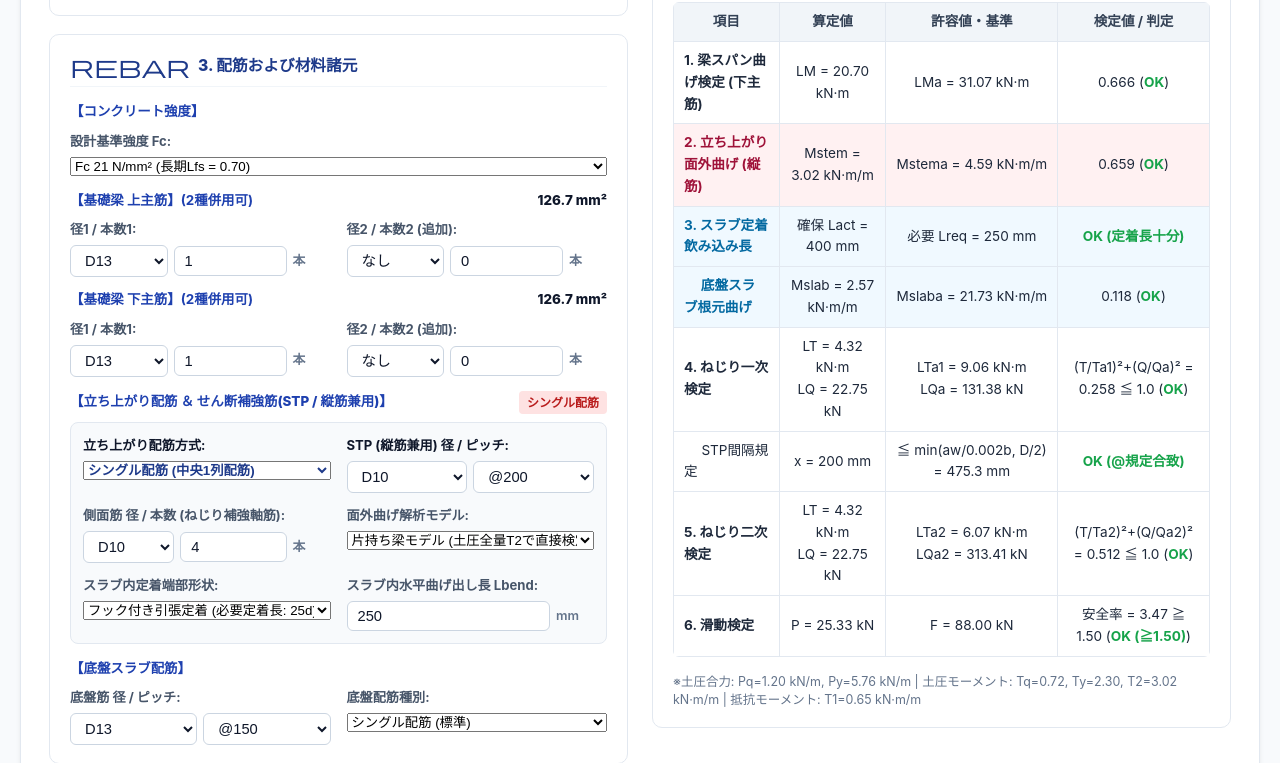
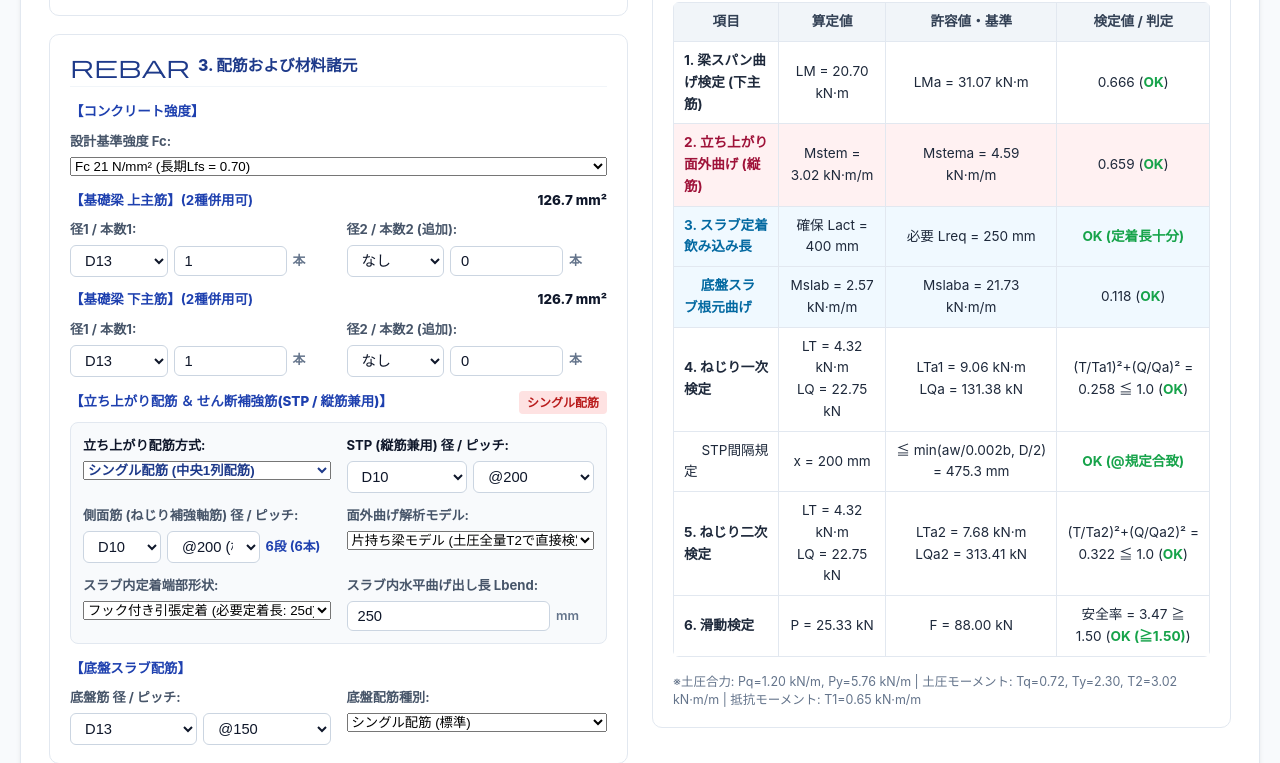
Before and after one commit to mdo3-system/mdo3, a plain HTML site: page public/app/tools/katadatsu_kisohari.html in a window 1280 px wide. Shown: the part 1615-2378 px from the top of the page. Drawn offline with nearby package versions, Linux system fonts and the light colour scheme; no server answers.

Commit message:
feat: enhance side rebar handling for single/double stem rebar and dynamic pitch stages

```diff
--- a/public/app/js/katadatsu_kisohari.js
+++ b/public/app/js/katadatsu_kisohari.js
@@ -48,6 +48,21 @@ function bindInputEvents() {
         input.addEventListener('change', () => calculateAndRender());
     });
 }
+
+function onSidePitchChange() {
+    const val = document.getElementById('input_side_pitch')?.value;
+    const manualInput = document.getElementById('input_side_count');
+    const autoDisp = document.getElementById('disp_side_auto_count');
+    if (val === 'manual') {
+        if (manualInput) manualInput.style.display = 'block';
+        if (autoDisp) autoDisp.style.display = 'none';
+    } else {
+        if (manualInput) manualInput.style.display = 'none';
+        if (autoDisp) autoDisp.style.display = 'inline-block';
+    }
+    calculateAndRender();
+}
+window.onSidePitchChange = onSidePitchChange;
 
 /**
  * 鉄筋断面積の合計算定 (2種併用対応)
@@ -137,7 +152,25 @@ function calculateAndRender() {
 
     // 側面筋 (ねじり補強軸筋)
     const sideDia = document.getElementById('input_side_dia')?.value || 'D10';
-    const sideCount = parseInt(document.getElementById('input_side_count')?.value, 10) || 4;
+    const sidePitchVal = document.getElementById('input_side_pitch')?.value || '200';
+    let sideCount = 6;
+    let sideStages = 6;
+    let sideDesc = '';
+
+    if (sidePitchVal !== 'manual') {
+        const sidePitch = parseFloat(sidePitchVal) || 200;
+        const clearHeight = Math.max(200, Deff - 250);
+        sideStages = Math.max(1, Math.floor(clearHeight / sidePitch));
+        sideCount = (stemRebarType === 'double') ? sideStages * 2 : sideStages;
+        sideDesc = `@${sidePitch} (${sideStages}段)`;
+        const autoDisp = document.getElementById('disp_side_auto_count');
+        if (autoDisp) autoDisp.innerText = `${sideStages}段 (${sideCount}本)`;
+    } else {
+        sideCount = parseInt(document.getElementById('input_side_count')?.value, 10) || 6;
+        sideStages = (stemRebarType === 'double') ? Math.ceil(sideCount / 2) : sideCount;
+        sideDesc = `${sideStages}段 (${sideCount}本)`;
+    }
+
     const As_side = (REBAR_AREAS[sideDia] || 71.3) * sideCount;
     const Asw = As_top + As_bot + As_side;
 
@@ -320,7 +353,7 @@ function calculateAndRender() {
         topDia1, topCount1, topDia2, topCount2, As_top,
         botDia1, botCount1, botDia2, botCount2, As_bot,
         stpDia, stpPitch, aw1, aw, x_limit, isStpSpacingOk,
-        sideDia, sideCount, As_side, Asw,
+        sideDia, sideCount, sideStages, sidePitchVal, sideDesc, As_side, Asw,
         baseDia, basePitch, baseType,
         Pq, Py, Tq, Ty, T2, W1, e1, W2, e2, W3, e3, WF, e4, W5, e5, T1, LT, LQ, LM,
         d, j, LMa, bendRatio, isBendOk,
@@ -338,7 +371,7 @@ function calculateAndRender() {
         stemRebarType, vertDia, vertPitch, L_bend,
         topDia1, topCount1, topDia2, topCount2,
         botDia1, botCount1, botDia2, botCount2,
-        stpDia, stpPitch, sideDia, sideCount,
+        stpDia, stpPitch, sideDia, sideCount, sideStages, sidePitchVal, sideDesc,
         baseDia, basePitch, baseType
     };
 
@@ -494,7 +527,7 @@ function renderPrintArea(res) {
     setElemText('p_rebar_top', `${formatRebarDesc(res.topDia1, res.topCount1, res.topDia2, res.topCount2)} (As=${res.As_top.toFixed(1)}mm²)`);
     setElemText('p_rebar_bot', `${formatRebarDesc(res.botDia1, res.botCount1, res.botDia2, res.botCount2)} (As=${res.As_bot.toFixed(1)}mm²)`);
     setElemText('p_rebar_stp', `${res.stpDia}@${res.stpPitch} (${res.stemRebarType === 'double' ? 'ダブル組' : '標準組'} aw=${res.aw.toFixed(1)}mm²)`);
-    setElemText('p_rebar_side', `${res.sideCount}-${res.sideDia} (Asw合計=${res.Asw.toFixed(1)}mm²)`);
+    setElemText('p_rebar_side', `${res.sideCount}-${res.sideDia} (${res.stemRebarType === 'double' ? 'ダブル2列' : 'シングル1列'} ${res.sideDesc}, Asw合計=${res.Asw.toFixed(1)}mm²)`);
     setElemText('p_rebar_base', `${res.baseDia}@${res.basePitch} (${res.baseType === 'single' ? 'シングル' : 'ダブル'})`);
     setElemText('p_material', `Fc=${res.fc}N/mm² (Lfs=${res.Lfs}N/mm²), 鉄筋 SD295A (Lft=Lfwt=${res.Lft}N/mm²)`);
 
@@ -753,14 +786,23 @@ function renderDynamicSVG(opt) {
     }
 
     // 側面筋 (ねじり補強軸筋: 青丸)
-    const sideCount = parseInt(opt.sideCount, 10) || 4;
-    const pairs = Math.floor(sideCount / 2);
-    if (pairs > 0 && yStpBot > yStpTop + 50) {
-        const sideSpacingY = (yStpBot - yStpTop) / (pairs + 1);
-        for (let p = 1; p <= pairs; p++) {
-            const sy = yStpTop + p * sideSpacingY;
-            svg += `<circle cx="${xStpL + 2}" cy="${sy}" r="3.5" fill="#2563eb" />`;
-            svg += `<circle cx="${xStpR - 2}" cy="${sy}" r="3.5" fill="#2563eb" />`;
+    // シングル配筋時は中央1列に縦配置、ダブル配筋時は左右2列に配置
+    const sideCount = parseInt(opt.sideCount, 10) || 6;
+    const sideStages = opt.sideStages || (isDouble ? Math.max(1, Math.floor(sideCount / 2)) : sideCount);
+    const xCenter = (xBeamL + xBeamR) / 2;
+
+    if (sideStages > 0 && yStpBot > yStpTop + 50) {
+        const sideSpacingY = (yStpBot - yStpTop) / (sideStages + 1);
+        for (let s = 1; s <= sideStages; s++) {
+            const sy = yStpTop + s * sideSpacingY;
+            if (isDouble) {
+                // ダブル配筋: 左右のスターラップ内側に各段2本
+                svg += `<circle cx="${xStpL + 2}" cy="${sy}" r="3.5" fill="#2563eb" />`;
+                svg += `<circle cx="${xStpR - 2}" cy="${sy}" r="3.5" fill="#2563eb" />`;
+            } else {
+                // シングル配筋: 中央1列に各段1本
+                svg += `<circle cx="${xCenter}" cy="${sy}" r="3.5" fill="#2563eb" />`;
+            }
         }
     }
 
@@ -798,7 +840,7 @@ function renderDynamicSVG(opt) {
         <text x="${xBeamR + 12}" y="${yBeamTop + 14}">上主筋: ${formatRebarDesc(opt.topDia1, opt.topCount1, opt.topDia2, opt.topCount2)}</text>
         <text x="${xBeamR + 12}" y="${yBeamTop + 30}">縦筋: ${opt.vertDia}@${opt.vertPitch} (${isDouble ? 'ダブル配筋' : 'シングル配筋'})</text>
         <text x="${xBeamR + 12}" y="${yBeamTop + 46}">STP: ${opt.stpDia}@${opt.stpPitch}</text>
-        <text x="${xBeamR + 12}" y="${yBeamTop + 62}">側面筋: ${opt.sideCount}-${opt.sideDia}</text>
+        <text x="${xBeamR + 12}" y="${yBeamTop + 62}">側面筋: ${opt.sideCount}-${opt.sideDia} (${isDouble ? 'ダブル2列' : 'シングル1列'})</text>
         <text x="${xBeamR + 12}" y="${yRebarBot + 4}">下主筋: ${formatRebarDesc(opt.botDia1, opt.botCount1, opt.botDia2, opt.botCount2)}</text>
         <text x="${xSlabL}" y="${yBase - 8}" font-size="9.5" fill="#15803d">底盤: ${opt.baseDia}@${opt.basePitch} / 定着足 Lbend=${L_bend}mm</text>
     </g>`;
--- a/public/app/tools/katadatsu_kisohari.html
+++ b/public/app/tools/katadatsu_kisohari.html
@@ -415,15 +415,22 @@
                         </div>
 
                         <div class="kth-form-group">
-                            <label for="input_side_dia">側面筋 径 / 本数 (ねじり補強軸筋):</label>
+                            <label for="input_side_dia">側面筋 (ねじり補強軸筋) 径 / ピッチ:</label>
                             <div class="kth-input-unit">
-                                <select id="input_side_dia" style="width:50%;">
+                                <select id="input_side_dia" style="width:32%;">
                                     <option value="D10" selected>D10</option>
                                     <option value="D13">D13</option>
                                     <option value="D16">D16</option>
                                 </select>
-                                <input type="number" id="input_side_count" value="4" min="0" max="10" step="2" style="width:50%;">
-                                <span class="kth-unit">本</span>
+                                <select id="input_side_pitch" style="width:38%;" onchange="onSidePitchChange()">
+                                    <option value="150">@150</option>
+                                    <option value="200" selected>@200 (標準)</option>
+                                    <option value="250">@250</option>
+                                    <option value="300">@300</option>
+                                    <option value="manual">本数手動指定</option>
+                                </select>
+                                <span id="disp_side_auto_count" class="kth-unit" style="font-size:0.8rem; font-weight:bold; color:#1e40af; min-width:65px;">6段 (6本)</span>
+                                <input type="number" id="input_side_count" value="6" min="0" max="30" step="1" style="width:30%; display:none;">
                             </div>
                         </div>
 
```
